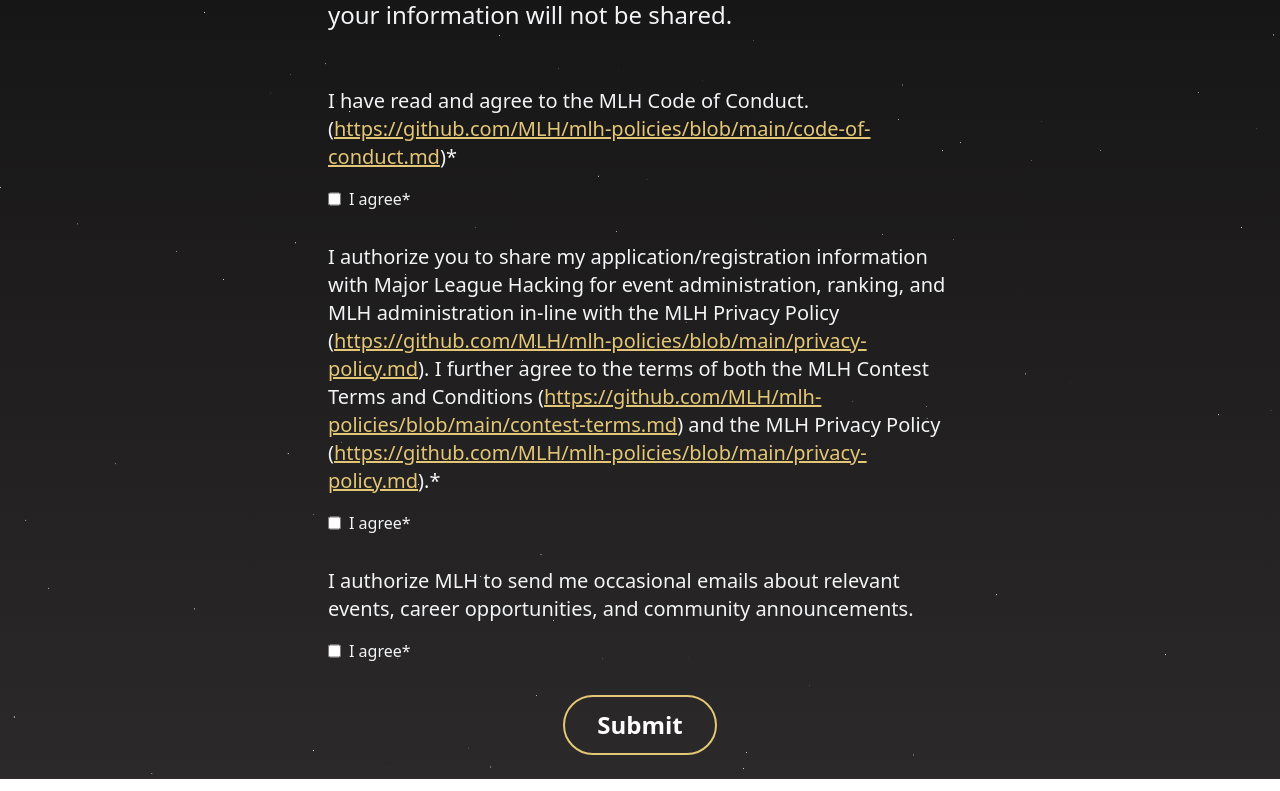
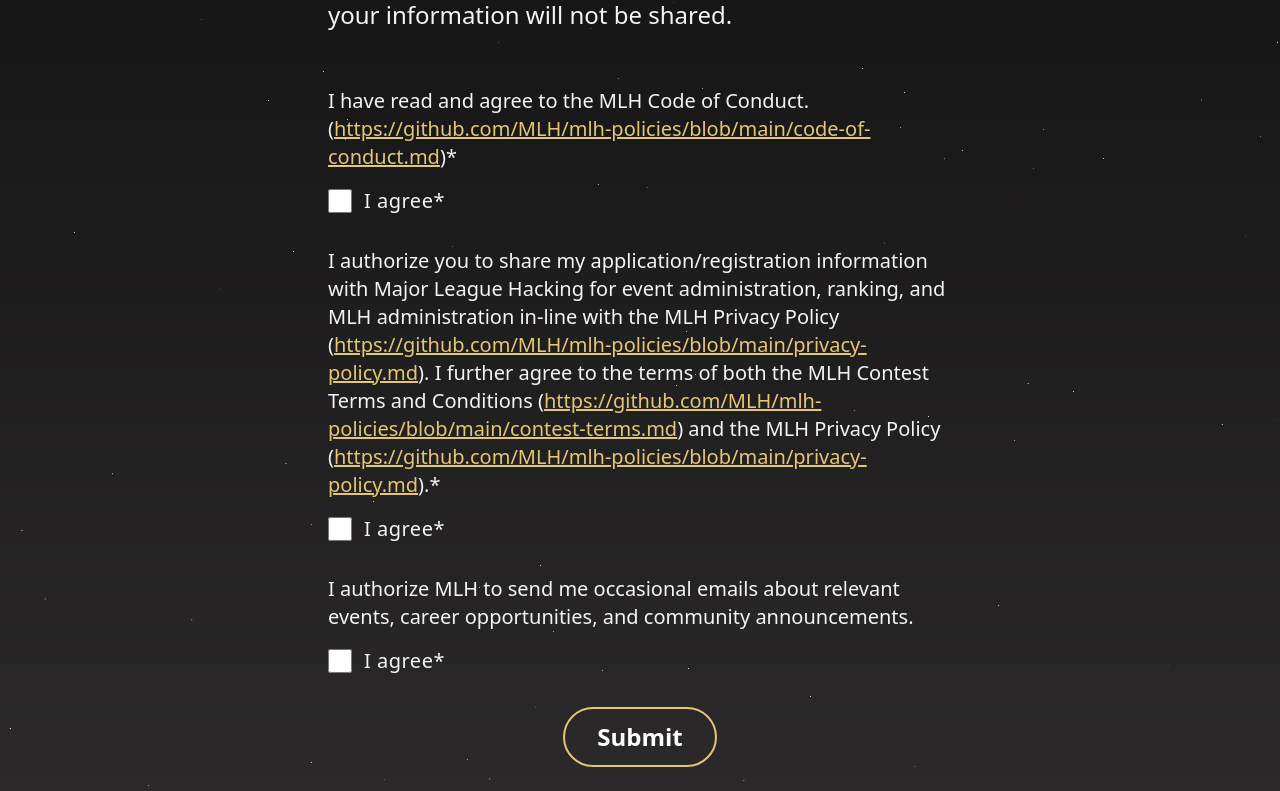
Before and after one commit to QHacksX/qhacks2026-website, a Next.js app: page /interest-form in a window 1280 px wide. Shown: the part 1142-1933 px from the top of the page. Built offline with nearby package versions, Linux system fonts and the light colour scheme.

Commit message:
Improve checkbox confirm styles

```diff
--- a/src/app/interest-form/page.tsx
+++ b/src/app/interest-form/page.tsx
@@ -233,22 +233,25 @@
                 </a>
                 )*
               </p>
-              <div className="flex flex-row">
+              <div className="flex flex-row items-center gap-3">
                 <input
                   type="checkbox"
-                  id="mlh-code-of-conduct"
+                  id="mlh-code-of-conduct-1"
                   required
-                  className="mr-2 "
+                  className="w-6 h-6 rounded border-2 border-[#E3C676] accent-[#E3C676] focus:ring-2 focus:ring-[#E3C676] bg-transparent"
+                  style={{ minWidth: "1.5rem", minHeight: "1.5rem" }}
                 />
-                <label htmlFor="mlh-code-of-conduct" className="text-gray-100">
+                <label
+                  htmlFor="mlh-code-of-conduct-1"
+                  className="text-gray-100 text-xl select-none tracking-wide"
+                >
                   I agree*
                 </label>
               </div>
               <p className="max-w-2xl text-gray-100 text-1xl mt-4 mb-4 sm:text-xl text-base">
-                I authorize you to share my application/registration
-                information with Major League Hacking for event administration,
-                ranking, and MLH administration in-line with the MLH Privacy
-                Policy (
+                I authorize you to share my application/registration information
+                with Major League Hacking for event administration, ranking, and
+                MLH administration in-line with the MLH Privacy Policy (
                 <a
                   href="https://github.com/MLH/mlh-policies/blob/main/privacy-policy.md"
                   target="_blank"
@@ -278,14 +281,18 @@
                 </a>
                 ).*
               </p>
-              <div className="flex flex-row">
+              <div className="flex flex-row items-center gap-3">
                 <input
                   type="checkbox"
-                  id="mlh-code-of-conduct"
+                  id="mlh-code-of-conduct-2"
                   required
-                  className="mr-2 "
+                  className="w-6 h-6 rounded border-2 border-[#E3C676] accent-[#E3C676] focus:ring-2 focus:ring-[#E3C676] bg-transparent"
+                  style={{ minWidth: "1.5rem", minHeight: "1.5rem" }}
                 />
-                <label htmlFor="mlh-code-of-conduct" className="text-gray-100">
+                <label
+                  htmlFor="mlh-code-of-conduct-2"
+                  className="text-gray-100 text-xl select-none tracking-wide"
+                >
                   I agree*
                 </label>
               </div>
@@ -293,14 +300,18 @@
                 I authorize MLH to send me occasional emails about relevant
                 events, career opportunities, and community announcements.
               </p>
-              <div className="flex flex-row">
+              <div className="flex flex-row items-center gap-3">
                 <input
                   type="checkbox"
-                  id="mlh-code-of-conduct"
+                  id="mlh-code-of-conduct-3"
                   required
-                  className="mr-2 "
+                  className="w-6 h-6 rounded border-2 border-[#E3C676] accent-[#E3C676] focus:ring-2 focus:ring-[#E3C676] bg-transparent"
+                  style={{ minWidth: "1.5rem", minHeight: "1.5rem" }}
                 />
-                <label htmlFor="mlh-code-of-conduct" className="text-gray-100">
+                <label
+                  htmlFor="mlh-code-of-conduct-3"
+                  className="text-gray-100 text-xl select-none tracking-wide"
+                >
                   I agree*
                 </label>
               </div>
```
